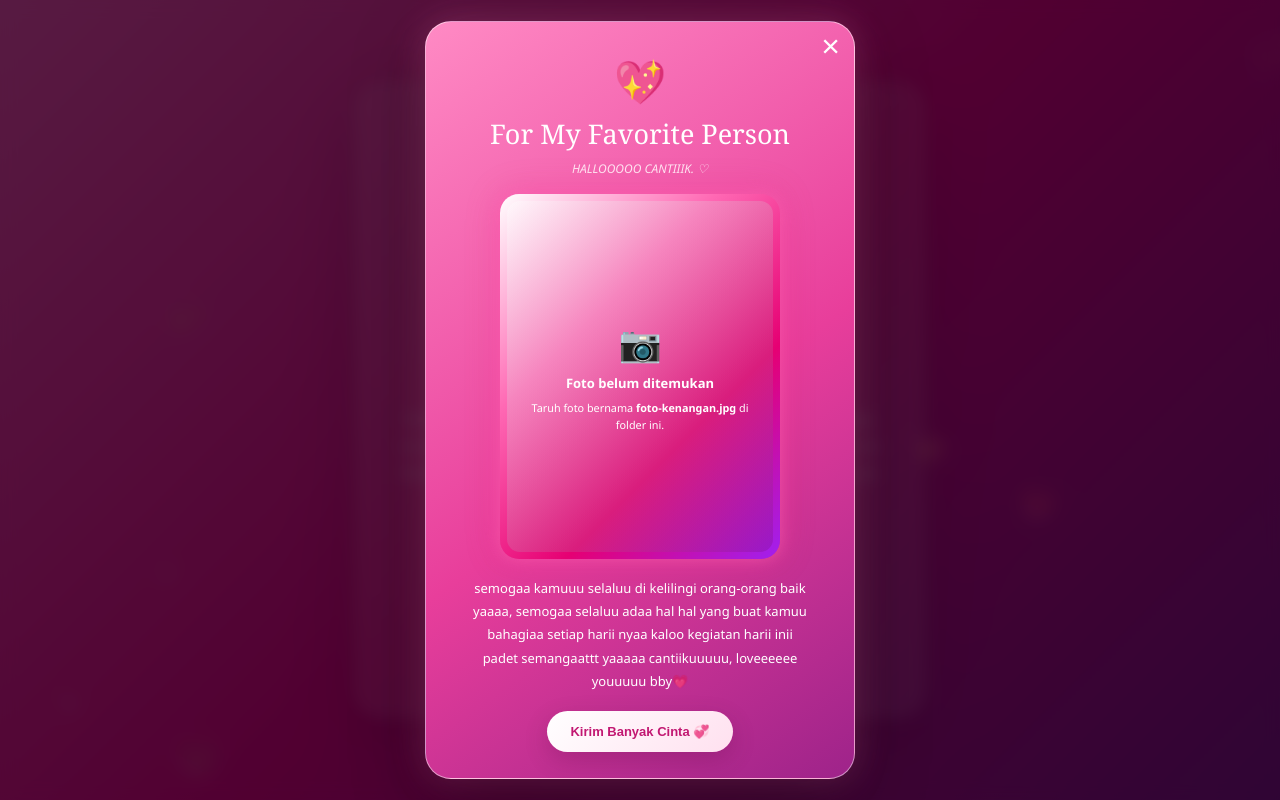
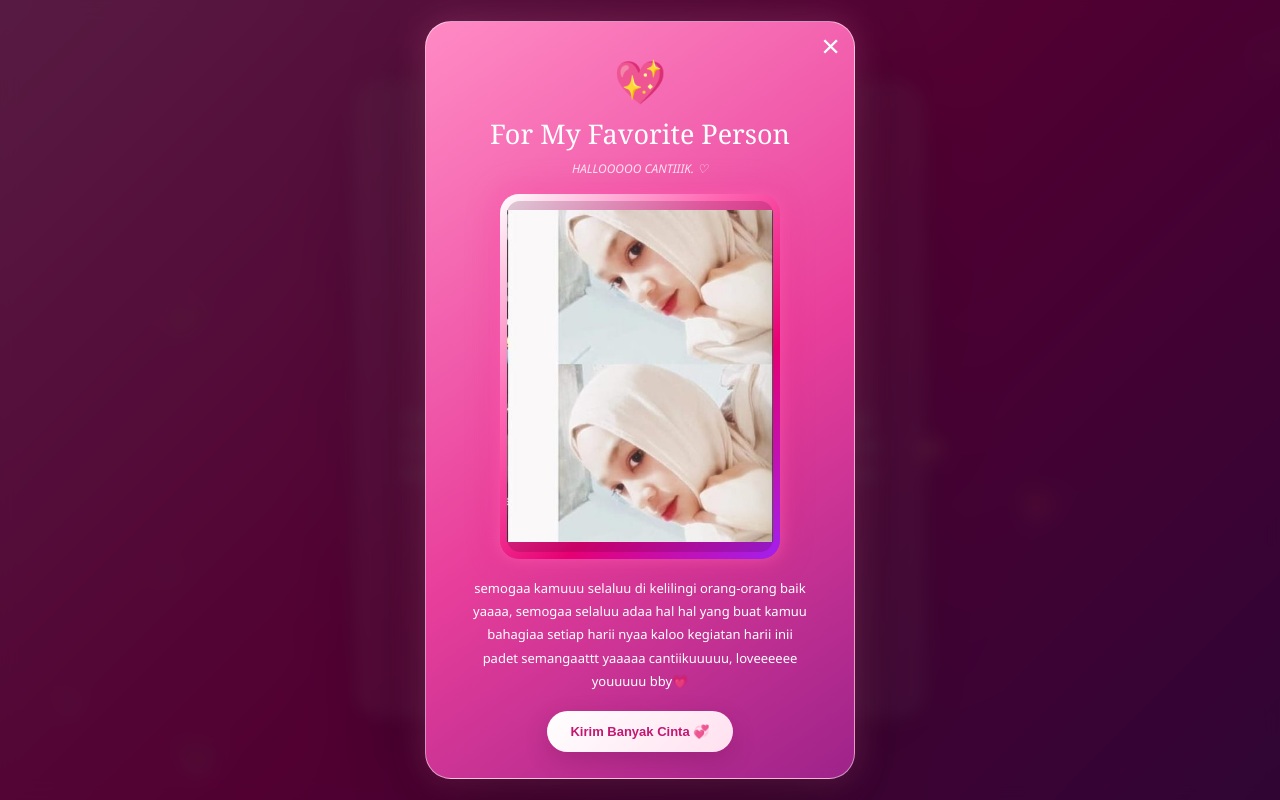
Before and after one commit to mughnihoeri-ux/webbb, a plain HTML site: page index.html in a window 1280 px wide. Both pictures are taken after a click on the button "Open My Heart 💌". Drawn offline with Linux system fonts and the light colour scheme.

Commit message:
Fix image source path in index.html

```diff
--- a/index.html
+++ b/index.html
@@ -37,7 +37,7 @@
       <p class="caption">HALLOOOOO CANTIIIK. ♡</p>
 
       <div class="photo-frame">
-       <img class="memory-photo" src="images/foto 3.jpeg" alt="Foto kenangan kita">
+       <img class="memory-photo" src="./foto 3.jpeg" alt="Foto kenangan kita">
         <div class="photo-fallback" id="photo-fallback">
           <span>📷</span>
           <strong>Foto belum ditemukan</strong>
```
